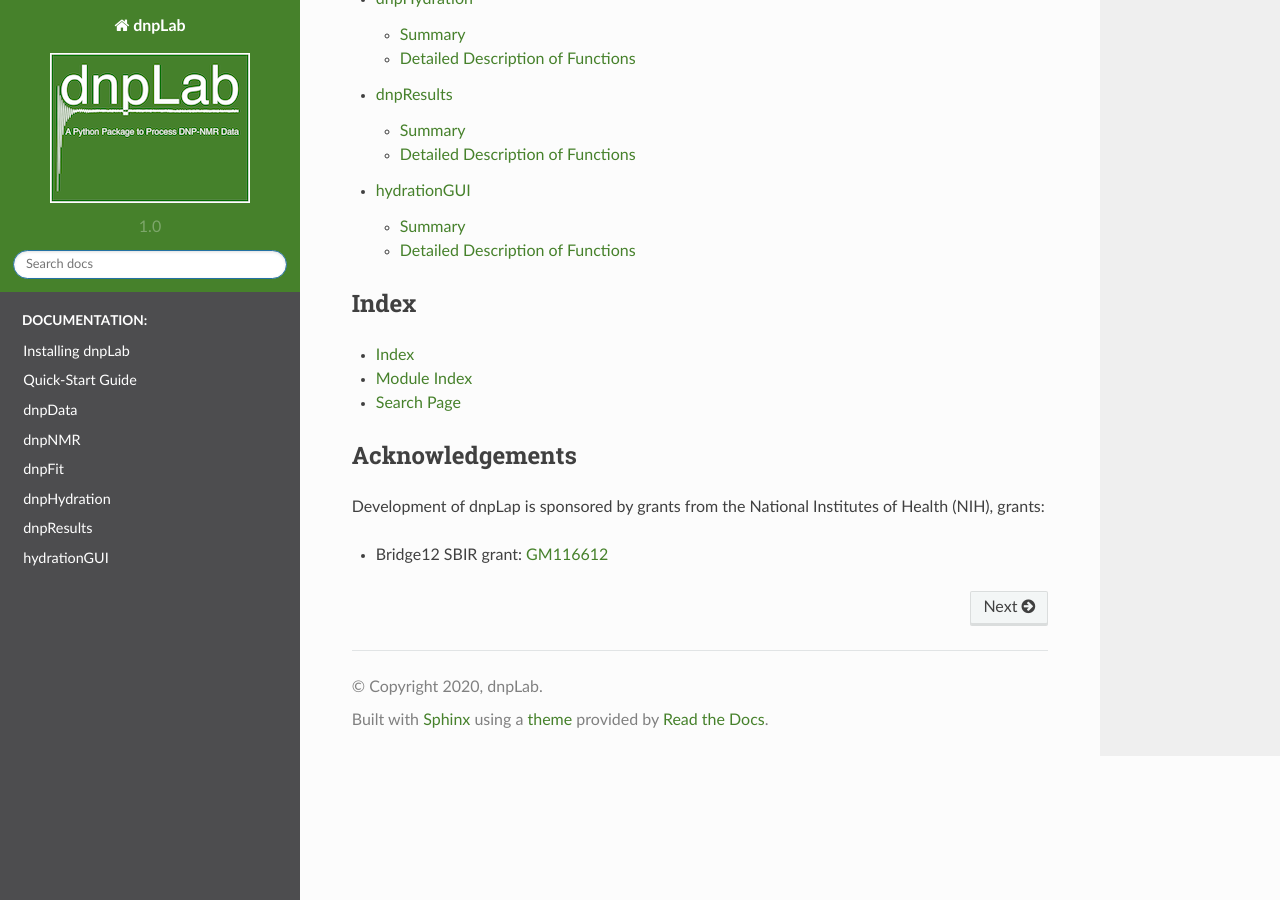
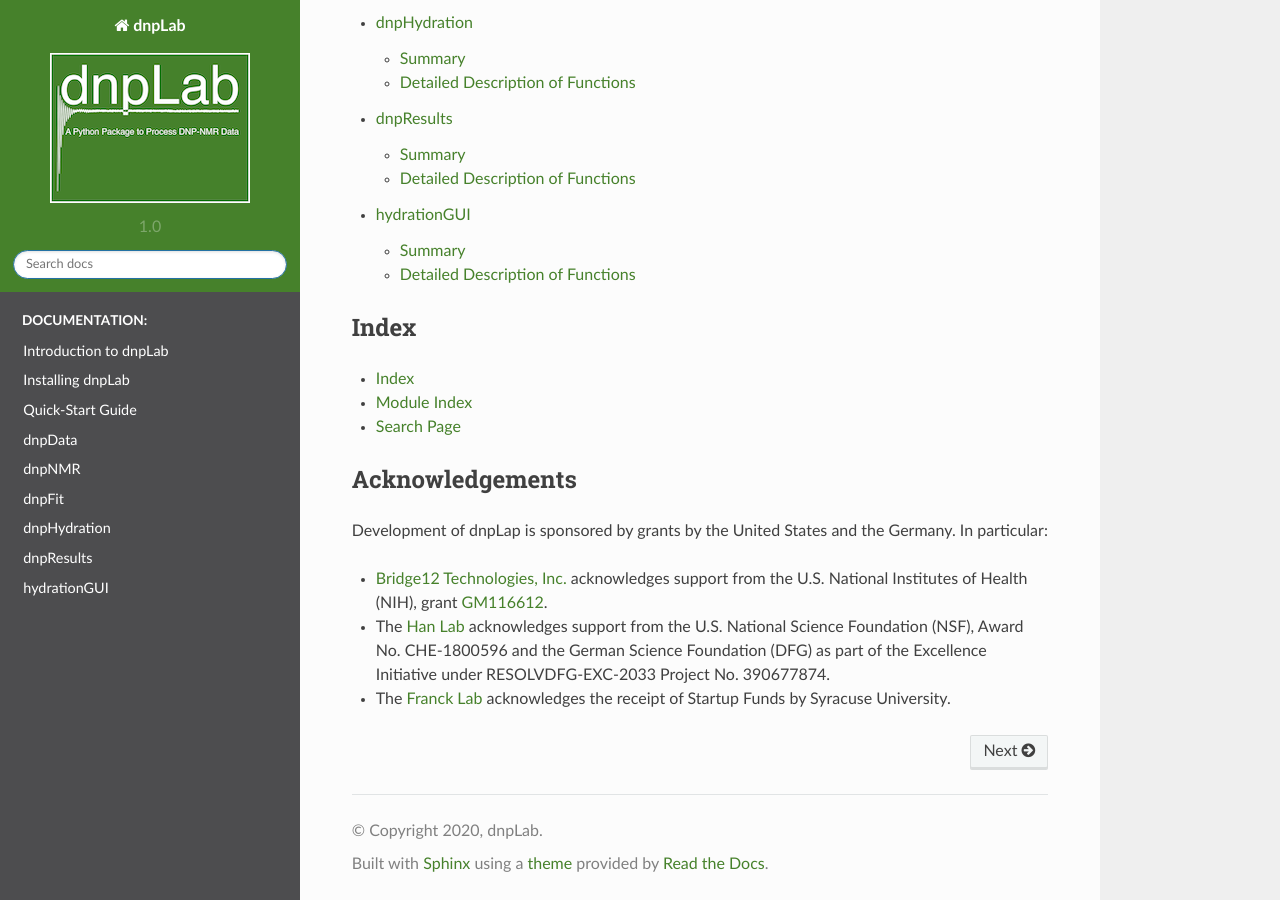
Before and after one commit to DNPLab/DNPLab, a Sphinx documentation site: the page built from docs/source/index.rst, in a window 1280 px wide and 900 px high, scrolled down 1213 px. Built offline with Sphinx 7.4.7 and the Read the Docs theme 2.0.0, drawn with Linux system fonts in a browser that asks for light colours; some of the changed text lies outside the part shown.

Commit message:
Updated Acknowledgement and Introduction

```diff
--- a/docs/source/index.rst
+++ b/docs/source/index.rst
@@ -55,6 +55,7 @@ Features
    :maxdepth: 2
    :caption: Documentation:
 
+   introduction
    install
    quick-start
    dnpData
@@ -74,6 +75,8 @@ Index
 Acknowledgements
 ================
 
-Development of dnpLap is sponsored by grants from the National Institutes of Health (NIH), grants:
+Development of dnpLap is sponsored by grants by the United States and the Germany. In particular:
 
-* Bridge12 SBIR grant: |GM116612|
+* |B12TLink| acknowledges support from the U.S. National Institutes of Health (NIH), grant |GM116612|.
+* The |HanLabLink| acknowledges support from the U.S. National Science Foundation (NSF), Award No. CHE-1800596 and the German Science Foundation (DFG) as part of the Excellence Initiative under RESOLVDFG-EXC-2033 Project No. 390677874.
+* The |FranckLabLink| acknowledges the receipt of Startup Funds by Syracuse University.
--- /dev/null
+++ b/docs/source/introduction.rst
@@ -0,0 +1,3 @@
+======================
+Introduction to dnpLab
+======================
```
Also changed, not shown: docs/source/template.rst (deleted, +0 -38 lines).
